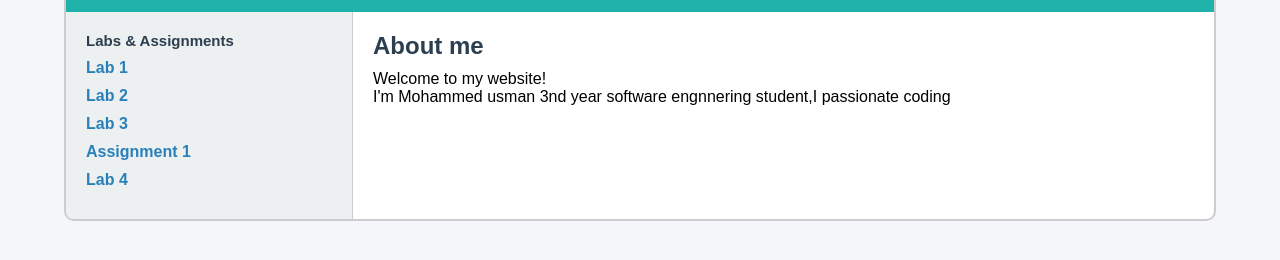
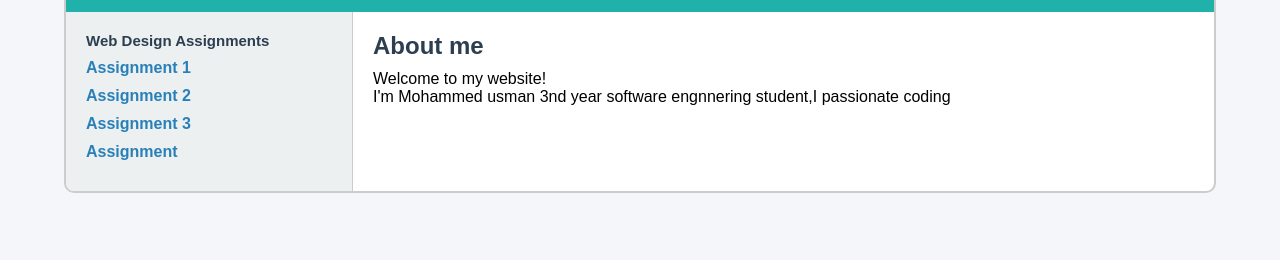
Before and after one commit to Mame375/webDesign, a plain HTML site: page page4.html in a window 1280 px wide. Shown: the part 110-370 px from the top of the page. Drawn offline with Linux system fonts and the light colour scheme.

Commit message:
Update page4.html

```diff
--- a/page4.html
+++ b/page4.html
@@ -117,13 +117,12 @@ header {
 
     <div class="main">
       <nav class="sidebar">
-        <h2>Labs & Assignments</h2>
+        <h2>Web Design Assignments</h2>
         <ul>
-          <li><a href="#">Lab 1</a></li>
-          <li><a href="#">Lab 2</a></li>
-          <li><a href="#">Lab 3</a></li>
-          <li><a href="#">Assignment 1</a></li>
-          <li><a href="#">Lab 4</a></li>
+          <li><a href="page1.html">Assignment 1</a></li>
+          <li><a href="page2.html">Assignment 2</a></li>
+          <li><a href="page3.html">Assignment 3</a></li>
+          <li><a href="#">Assignment</a></li>
         </ul>
       </nav>
 
```
